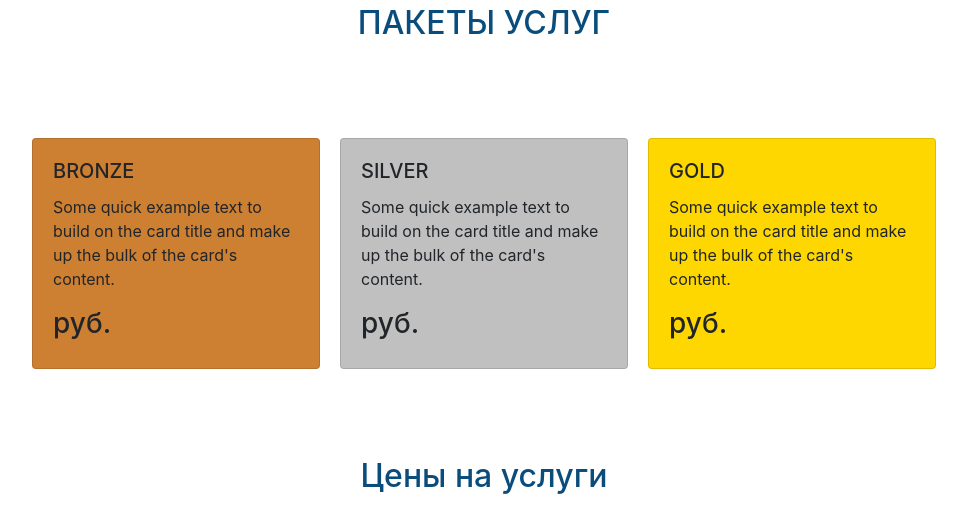
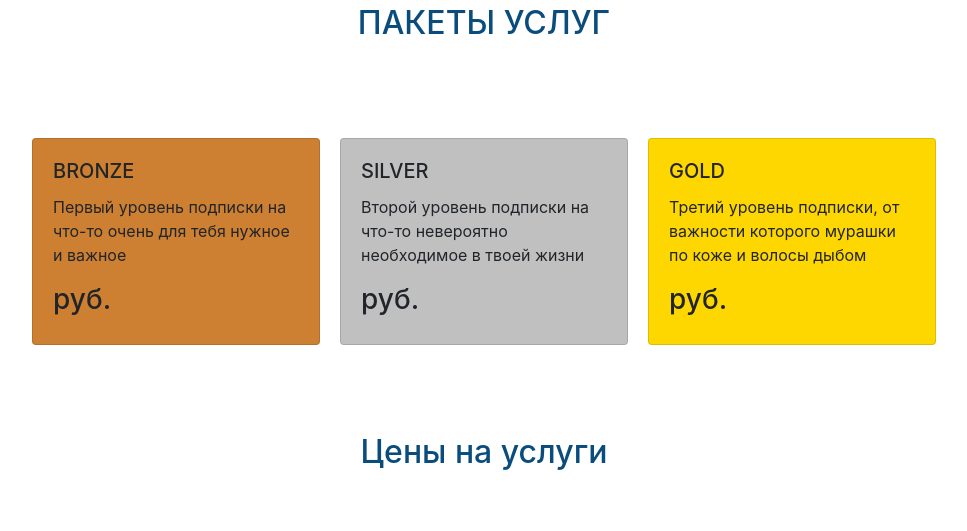
Before and after one commit to AddDon1337/django_training_website, a Django app: template templates/index.html in a window 1280 px wide. Shown: the part 155-686 px from the top of the page, without its empty margins (156-1123 px from the left). Run offline with Django 3.2, Linux system fonts and the light colour scheme; the template is opened without the code that fills it: values that come from a table or form of the project are taken from there, others are empty.

Commit message:
second_comit

```diff
--- a/templates/price.html
+++ b/templates/price.html
@@ -6,21 +6,21 @@
   				<div class="card product_card" style="width: 18rem; background-color: #cd7f32;">
 				  <div class="card-body">
 				    <h5 class="card-title">BRONZE</h5>
-				    <p class="card-text">Some quick example text to build on the card title and make up the bulk of the card's content.</p>
+				    <p class="card-text">Первый уровень подписки на что-то очень для тебя нужное и важное</p>
 				    <h3>{{ pc_1 }} руб.</h3>
 				  </div>
 				</div>
 				<div class="card product_card" style="width: 18rem; background-color: #c0c0c0;">
 				  <div class="card-body">
 				    <h5 class="card-title">SILVER</h5>
-				    <p class="card-text">Some quick example text to build on the card title and make up the bulk of the card's content.</p>
+				    <p class="card-text">Второй уровень подписки на что-то невероятно необходимое в твоей жизни</p>
 				    <h3>{{ pc_2 }} руб.</h3>
 				  </div>
 				</div>
 				<div class="card product_card" style="width: 18rem; background-color: #ffd700;">
 				  <div class="card-body">
 				    <h5 class="card-title">GOLD</h5>
-				    <p class="card-text">Some quick example text to build on the card title and make up the bulk of the card's content.</p>
+				    <p class="card-text">Третий уровень подписки, от важности которого мурашки по коже и волосы дыбом</p>
 				    <h3>{{ pc_3 }} руб.</h3>
 				  </div>
 				</div>
```
